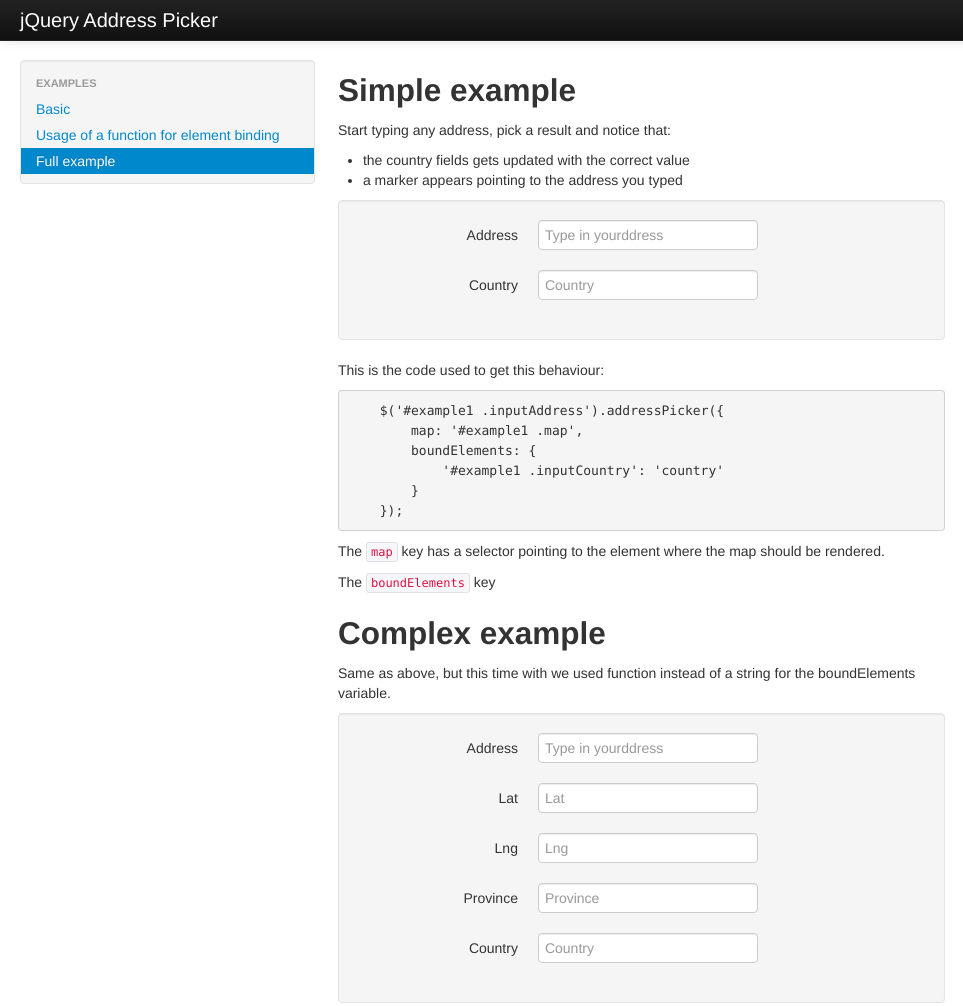
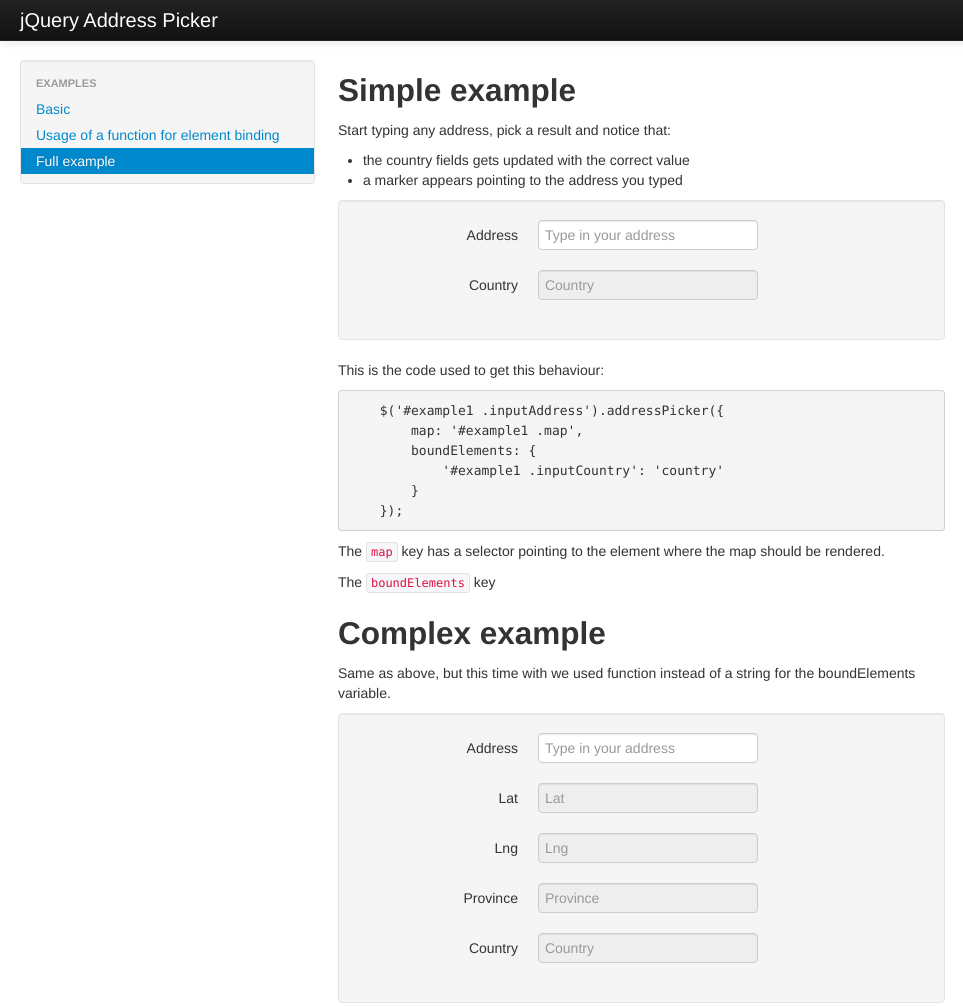
Before and after one commit to flevour/jquery-addressPicker, a plain HTML site: page demo/index.html in a window 1280 px wide. Shown: the top 1006 px of the page, 0-963 px from the left. Drawn offline with Linux system fonts and the light colour scheme; some packages are replaced by stand-ins of ours.

Commit message:
improve html in demo

```diff
--- a/demo/index.html
+++ b/demo/index.html
@@ -11,7 +11,7 @@
     <script src="js/bootstrap.min.js"></script>
     <script src="../jquery.addressPicker.js"></script>
 
-    <script src="//maps.google.com/maps/api/js?sensor=false"></script>
+    <script src="//maps.google.com/maps/api/js?sensor=false&language=en"></script>
 
     <link href="css/bootstrap.min.css" rel="stylesheet" media="screen">
     <style type="text/css">
@@ -76,13 +76,13 @@
                       <div class="control-group">
                         <label class="control-label" for="inputAddress">Address</label>
                         <div class="controls">
-                          <input type="text" class="inputAddress" placeholder="Type in yourddress">
+                          <input type="text" class="inputAddress" placeholder="Type in your address">
                         </div>
                       </div>
                       <div class="control-group">
                         <label class="control-label" for="inputCountry">Country</label>
                         <div class="controls">
-                          <input type="text" class="inputCountry" placeholder="Country">
+                          <input type="text" class="inputCountry" placeholder="Country" disabled="disabled">
                         </div>
                       </div>
                     </form>
@@ -118,31 +118,31 @@
                       <div class="control-group">
                         <label class="control-label" for="inputAddress">Address</label>
                         <div class="controls">
-                          <input type="text" class="inputAddress" placeholder="Type in yourddress">
+                          <input type="text" class="inputAddress" placeholder="Type in your address">
                         </div>
                       </div>
                       <div class="control-group">
                         <label class="control-label" for="inputLat">Lat</label>
                         <div class="controls">
-                          <input type="text" class="inputLat" placeholder="Lat">
+                          <input type="text" class="inputLat" placeholder="Lat" disabled="disabled">
                         </div>
                       </div>
                       <div class="control-group">
                         <label class="control-label" for="inputLng">Lng</label>
                         <div class="controls">
-                          <input type="text" class="inputLng" placeholder="Lng">
+                          <input type="text" class="inputLng" placeholder="Lng" disabled="disabled">
                         </div>
                       </div>
                       <div class="control-group">
                         <label class="control-label" for="inputProvince">Province</label>
                         <div class="controls">
-                          <input type="text" class="inputProvince" placeholder="Province">
+                          <input type="text" class="inputProvince" placeholder="Province" disabled="disabled">
                         </div>
                       </div>
                       <div class="control-group">
                         <label class="control-label" for="inputCountry">Country</label>
                         <div class="controls">
-                          <input type="text" class="inputCountry" placeholder="Country">
+                          <input type="text" class="inputCountry" placeholder="Country" disabled="disabled">
                         </div>
                       </div>
                     </form>
@@ -196,13 +196,13 @@
                       <div class="control-group">
                         <label class="control-label" for="inputAddress">Address</label>
                         <div class="controls">
-                          <input type="text" class="inputAddress" placeholder="Type in yourddress">
+                          <input type="text" class="inputAddress" placeholder="Type in your address">
                         </div>
                       </div>
                       <div class="control-group">
                         <label class="control-label" for="inputCountry">Country</label>
                         <div class="controls">
-                          <input type="text" class="inputCountry" placeholder="Country">
+                          <input type="text" class="inputCountry" placeholder="Country" disabled="disabled">
                         </div>
                       </div>
                     </form>
```
